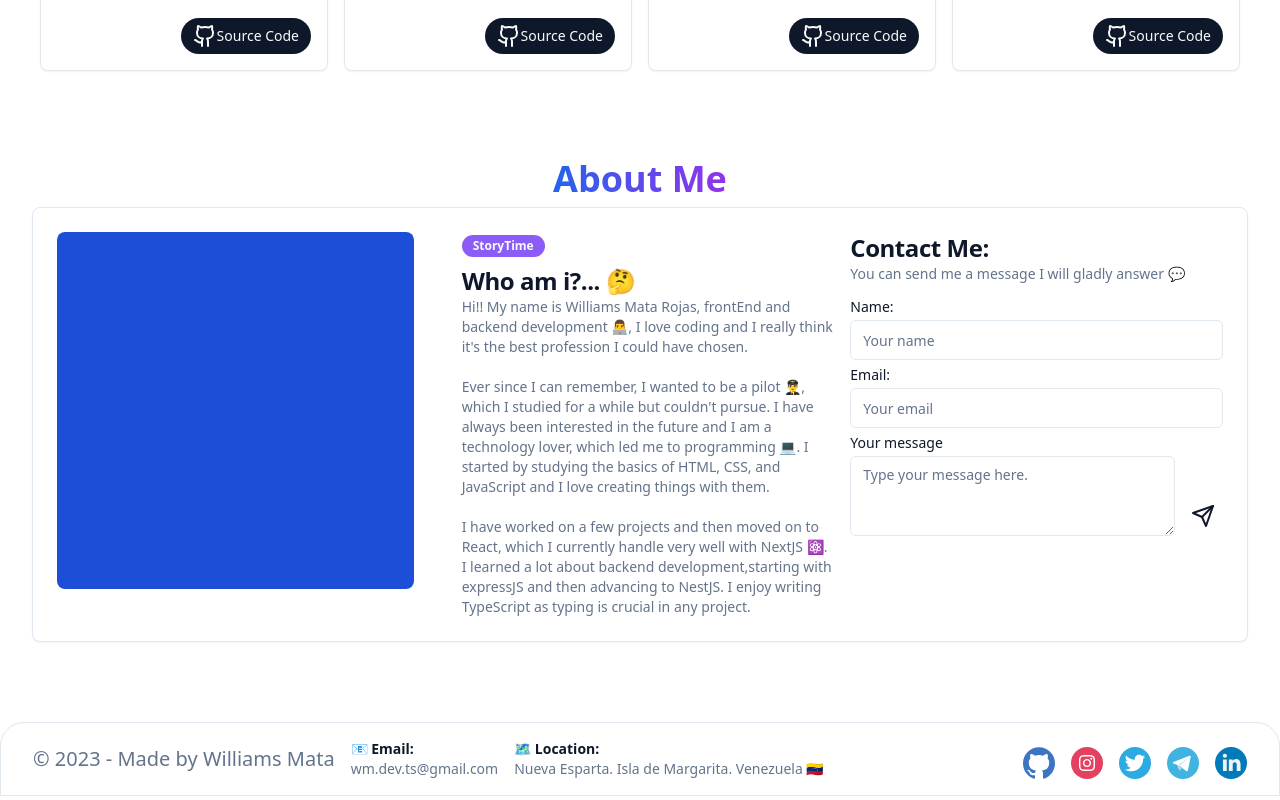
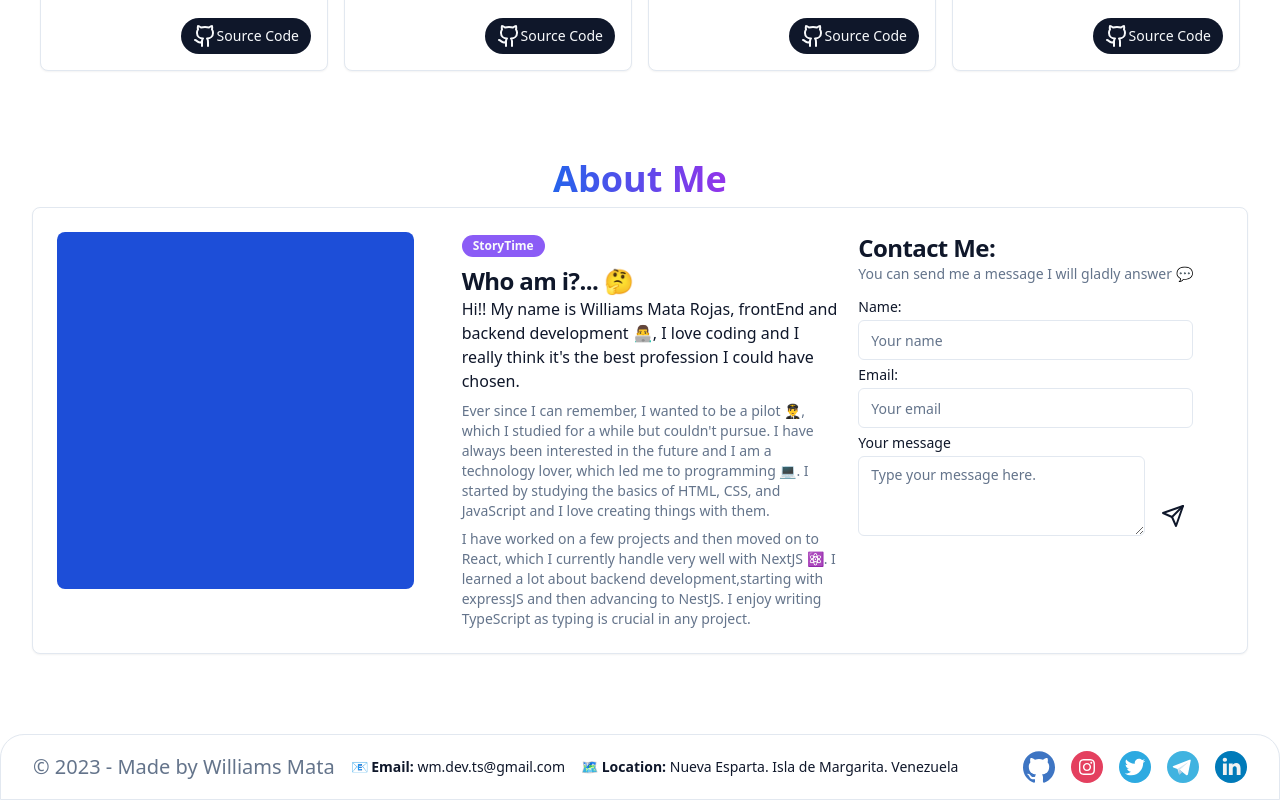
Before and after one commit to WilliamsMata/my-portfolio, a Next.js app: page / in a window 1280 px wide. Shown: the part 2051-2851 px from the top of the page. Built offline with nearby package versions, Linux system fonts and the light colour scheme.

Commit message:
render server bug fixed

```diff
--- a/src/components/Footer.tsx
+++ b/src/components/Footer.tsx
@@ -5,23 +5,29 @@ export const Footer = () => {
     <footer className="mt-20">
       <Card className="rounded-b-none rounded-t-3xl py-4">
         <div className="container flex flex-col items-center sm:flex-row">
-          <CardDescription className="flex w-full flex-col gap-4 md:flex-row md:items-center">
-            <div>
-              <h3 className="text-xl">© 2023 - Made by Williams Mata</h3>
-            </div>
+          <div className="flex w-full flex-col gap-4 md:flex-row md:items-center">
+            <CardDescription className="text-xl">
+              © 2023 - Made by Williams Mata
+            </CardDescription>
 
-            <div>
-              <h3 className="font-bold text-primary">📧 Email:</h3>
-              <a href="mailto:wm.dev.ts@gmail.com" target="_blank">
+            <CardDescription className="font-bold text-primary">
+              📧 Email:{" "}
+              <a
+                href="mailto:wm.dev.ts@gmail.com"
+                target="_blank"
+                className="font-light"
+              >
                 wm.dev.ts@gmail.com
               </a>
-            </div>
+            </CardDescription>
 
-            <div className="flex-grow">
-              <h3 className="font-bold text-primary">🗺 Location:</h3>
-              <h4>Nueva Esparta. Isla de Margarita. Venezuela 🇻🇪</h4>
-            </div>
-          </CardDescription>
+            <CardDescription className="flex-grow font-bold text-primary">
+              🗺 Location:{" "}
+              <span className="font-light">
+                Nueva Esparta. Isla de Margarita. Venezuela
+              </span>
+            </CardDescription>
+          </div>
 
           <div className="mt-4 flex w-full items-end justify-end sm:mt-0 sm:self-end md:w-auto">
             <SocialIcons />
--- a/src/components/ui/ProjectCard.tsx
+++ b/src/components/ui/ProjectCard.tsx
@@ -21,16 +21,17 @@ export const ProjectCard: FC<Project> = ({
   projectTech,
 }) => (
   <Card className="relative w-full overflow-hidden rounded-lg sm:h-[calc(100vh-10rem)]">
-    <div className="relative aspect-video w-full">
-      <a href={projectUrl} target="_blank">
+    <a href={projectUrl} target="_blank">
+      <div className="relative aspect-video w-full">
         <Image
           src={imagePath}
           alt={title}
           fill
-          className="object-cover transition-transform hover:scale-105 active:scale-100"
+          className="h-full object-cover transition-transform hover:scale-105 active:scale-100"
+          sizes="(max-width: 768px) 100vw, (max-width: 1200px) 60vw, 40vw"
         />
-      </a>
-    </div>
+      </div>
+    </a>
 
     <div className="flex flex-wrap justify-center gap-2 px-6 pt-4">
       {projectTech.map((tech) => (
--- a/src/components/views/AboutMe.tsx
+++ b/src/components/views/AboutMe.tsx
@@ -32,39 +32,32 @@ export const AboutMe: FC<Props> = (props) => {
         <CardContent className="flex flex-col gap-4 md:w-6/12 md:pt-6 xl:w-8/12 xl:flex-row">
           <div className="xl:w-6/12">
             <Badge className="bg-violet-500">StoryTime</Badge>
-            <CardTitle>
-              <h2 className="mt-2 text-2xl">Who am i?... 🤔</h2>
-            </CardTitle>
+            <CardTitle className="mt-2 text-2xl">Who am i?... 🤔</CardTitle>
 
-            <CardDescription>
-              <h4>
-                Hi!! My name is Williams Mata Rojas, frontEnd and backend
-                development 👨‍💻, I love coding and I really think it&apos;s the
-                best profession I could have chosen.
-              </h4>
-              <br />
-              <h5>
-                Ever since I can remember, I wanted to be a pilot 👨‍✈️, which I
-                studied for a while but couldn&apos;t pursue. I have always been
-                interested in the future and I am a technology lover, which led
-                me to programming 💻. I started by studying the basics of HTML,
-                CSS, and JavaScript and I love creating things with them.
-              </h5>
-              <br />
-              <h5>
-                I have worked on a few projects and then moved on to React,
-                which I currently handle very well with NextJS ⚛. I learned a
-                lot about backend development,starting with expressJS and then
-                advancing to NestJS. I enjoy writing TypeScript as typing is
-                crucial in any project.
-              </h5>
+            <h3>
+              Hi!! My name is Williams Mata Rojas, frontEnd and backend
+              development 👨‍💻, I love coding and I really think it&apos;s the
+              best profession I could have chosen.
+            </h3>
+
+            <CardDescription className="mt-2">
+              Ever since I can remember, I wanted to be a pilot 👨‍✈️, which I
+              studied for a while but couldn&apos;t pursue. I have always been
+              interested in the future and I am a technology lover, which led me
+              to programming 💻. I started by studying the basics of HTML, CSS,
+              and JavaScript and I love creating things with them.
+            </CardDescription>
+            <CardDescription className="mt-2">
+              I have worked on a few projects and then moved on to React, which
+              I currently handle very well with NextJS ⚛. I learned a lot about
+              backend development,starting with expressJS and then advancing to
+              NestJS. I enjoy writing TypeScript as typing is crucial in any
+              project.
             </CardDescription>
           </div>
 
-          <div className="xl:w-6/12">
-            <CardTitle>
-              <h2 className="text-2xl">Contact Me:</h2>
-            </CardTitle>
+          <div>
+            <CardTitle className="text-2xl">Contact Me:</CardTitle>
             <CardDescription>
               You can send me a message I will gladly answer 💬
             </CardDescription>
@@ -104,6 +97,7 @@ export const AboutMe: FC<Props> = (props) => {
                     placeholder="Type your message here."
                     id="message"
                     name="message"
+                    className="resize-y overflow-auto"
                   />
                 </div>
                 <Button
```
